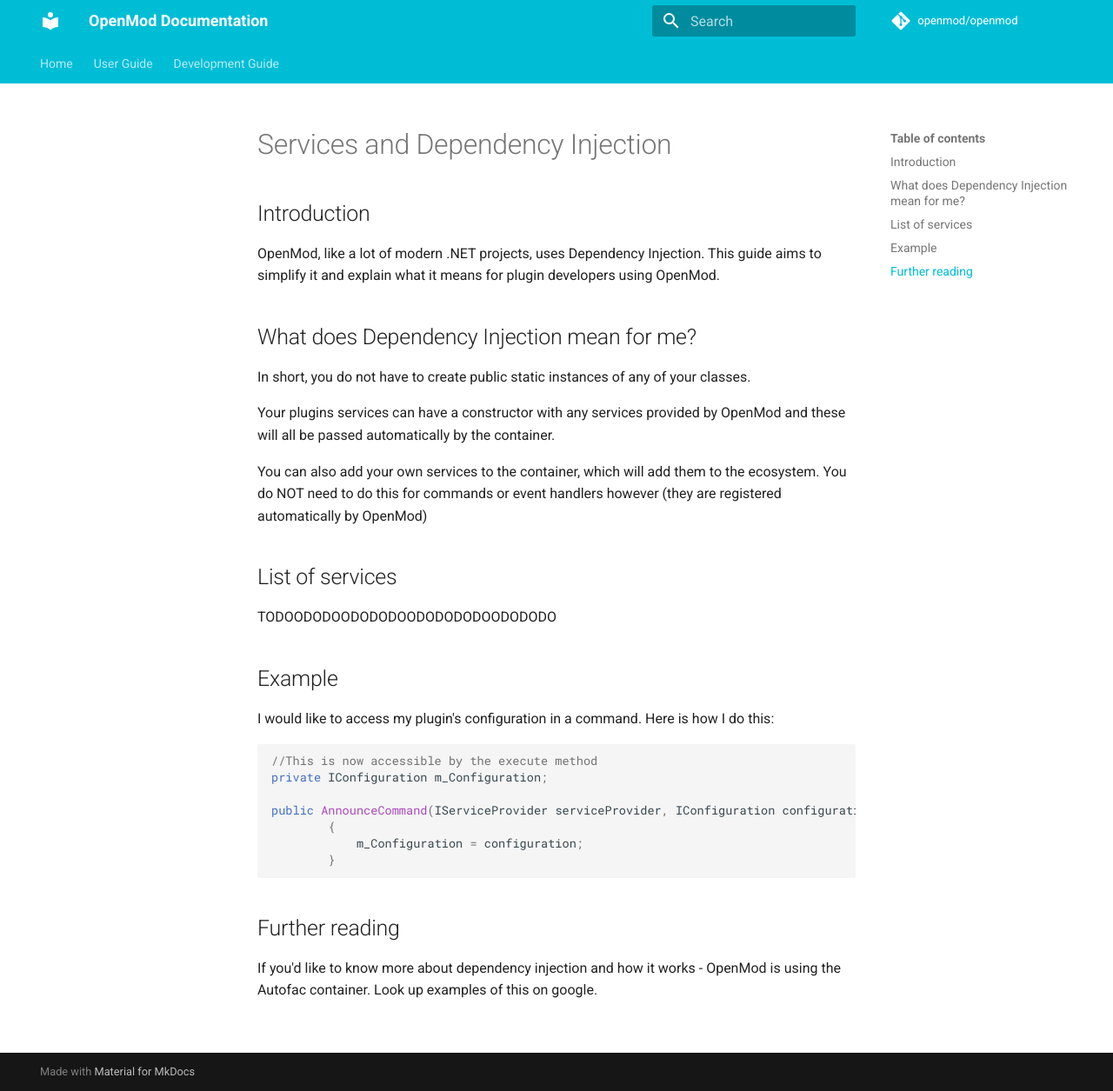
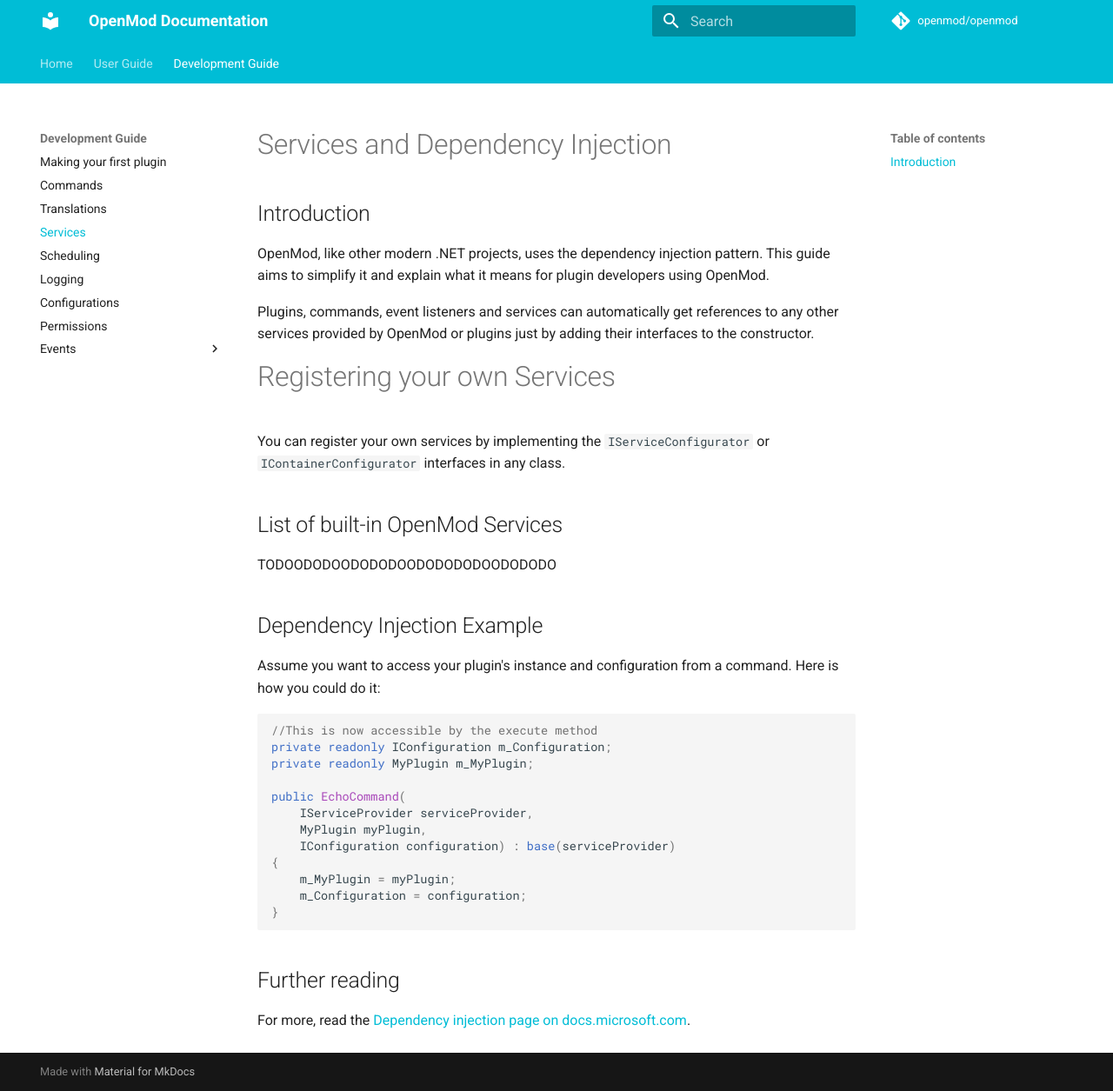
Before and after one commit to openmod/openmod-docs, an MkDocs documentation site: the page built from content/development-guide/services.md, in a window 1280 px wide and 1255 px high. Shown: the whole window at 87% size. Built offline with MkDocs 1.6.1 and Material for MkDocs 9.7.7, drawn with Linux system fonts in a browser that asks for light colours; comment, search, counter and statistics services are not loaded; old or Windows-style settings are respelled for this version of MkDocs.

Commit message:
Misc improvements

````diff
--- a/content/development-guide/services.md
+++ b/content/development-guide/services.md
@@ -1,35 +1,34 @@
 # Services and Dependency Injection
 
-##Introduction
+## Introduction
 
-OpenMod, like a lot of modern .NET projects, uses Dependency Injection. This guide aims to simplify it and explain what it means for plugin developers using OpenMod.
+OpenMod, like other modern .NET projects, uses the dependency injection pattern. This guide aims to simplify it and explain what it means for plugin developers using OpenMod.
 
-## What does Dependency Injection mean for me?
+Plugins, commands, event listeners and services can automatically get references to any other services provided by OpenMod or plugins just by adding their interfaces to the constructor.
 
-In short, you do not have to create public static instances of any of your classes.
+# Registering your own Services
+You can register your own services by implementing the `IServiceConfigurator` or `IContainerConfigurator` interfaces in any class.
 
-Your plugins services can have a constructor with any services provided by OpenMod and these will all be passed automatically by the container.
-
-You can also add your own services to the container, which will add them to the ecosystem. You do NOT need to do this for commands or event handlers however (they are registered automatically by OpenMod)
-
-## List of services
-
+## List of built-in OpenMod Services
 TODOODODOODODODOODODODODOODODODO
 
-## Example
-
-I would like to access my plugin's configuration in a command. Here is how I do this:
+## Dependency Injection Example
+Assume you want to access your plugin's instance and configuration from a command. Here is how you could do it:
 
 ```c#
 //This is now accessible by the execute method
-private IConfiguration m_Configuration;
+private readonly IConfiguration m_Configuration;
+private readonly MyPlugin m_MyPlugin;
 
-public AnnounceCommand(IServiceProvider serviceProvider, IConfiguration configuration) : base(serviceProvider)
-        {
-            m_Configuration = configuration;
-        }
+public EchoCommand(
+    IServiceProvider serviceProvider,
+    MyPlugin myPlugin,
+    IConfiguration configuration) : base(serviceProvider)
+{
+    m_MyPlugin = myPlugin;
+    m_Configuration = configuration;
+}
 ```
 
 ## Further reading
-
-If you'd like to know more about dependency injection and how it works - OpenMod is using the Autofac container. Look up examples of this on google.
+For more, read the [Dependency injection page on docs.microsoft.com](https://docs.microsoft.com/en-us/aspnet/core/fundamentals/dependency-injection).
--- a/mkdocs.yml
+++ b/mkdocs.yml
@@ -24,6 +24,7 @@ pages:
         - Making your first plugin: development-guide/making-your-first-plugin.md
         - Commands: development-guide/commands.md
         - Translations: development-guide/translations.md
+        - Services: development-guide/services.md
         - Scheduling: development-guide/scheduling.md
         - Logging: development-guide/logging.md
         - Configurations: development-guide/configurations.md
````
Also changed, not shown: content/development-guide/making-your-first-plugin.md (+20 -30 lines).
